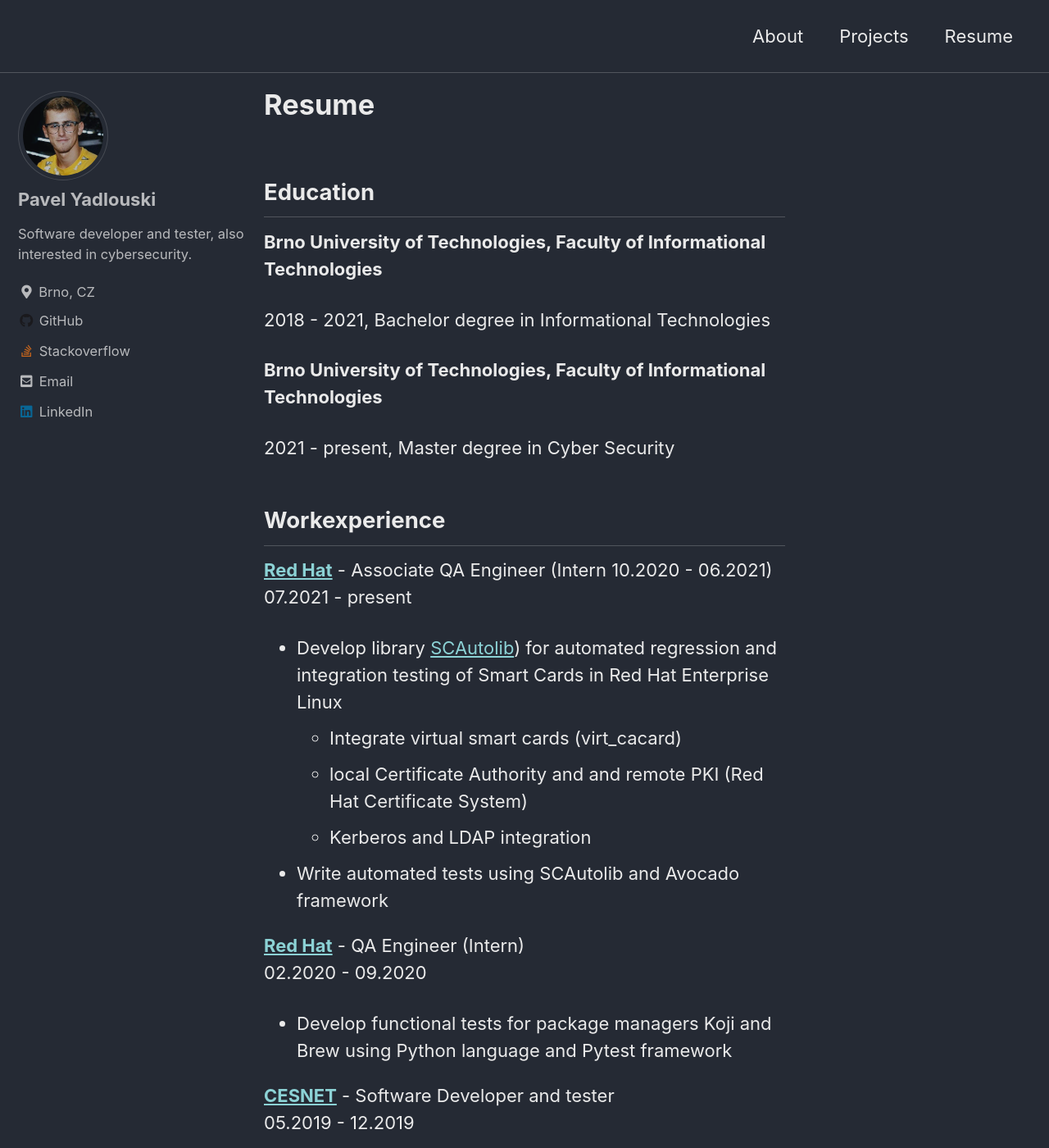
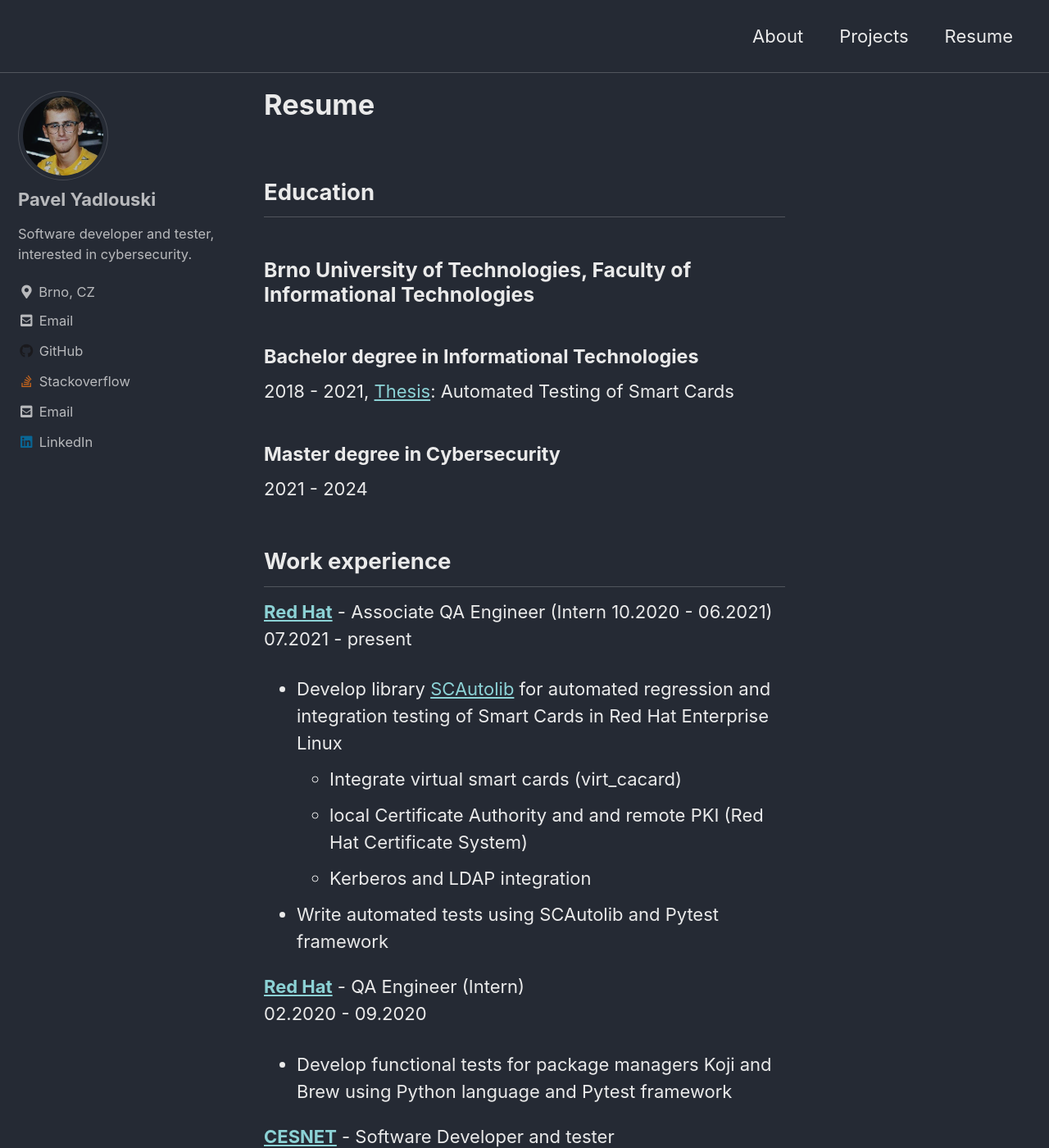
Before and after one commit to x00Pavel/x00Pavel.github.io, a Jekyll site: the page built from _pages/resume.md, in a window 1280 px wide and 1400 px high. Shown: the whole window at 82% size. Built offline with Jekyll 4.4.1, drawn with Linux system fonts in a browser that asks for light colours; cached includes are drawn as plain includes.

Commit message:
New updates from life

```diff
--- a/Gemfile
+++ b/Gemfile
@@ -1,3 +1,5 @@
 # gem "minimal-mistakes-jekyll"
 source "https://rubygems.org"
 gemspec
+
+gem "webrick", "~> 1.7"
--- a/_config.yml
+++ b/_config.yml
@@ -95,14 +95,14 @@
 author:
   name             : "Pavel Yadlouski"
   avatar           : "images/my_face.jpg" # path of avatar image, e.g. "/images/bio-photo.jpg"
-  bio              : "Software developer and tester, also interested in cybersecurity."
+  bio              : "Software developer and tester, interested in cybersecurity."
   location         : "Brno, CZ"
-  linkedin: "pavel-yadlouski-063121172"
+  linkedin         : "pavel-yadlouski-063121172"
   email            : "mailto:pavel.yadlouski@gmail.com"
   links:
     - label: "Email"
       icon: "fas fa-fw fa-envelope-square"
-      # url: "mailto:pavel.yadlouski@gmail.com"
+      url: "mailto:pavel.yadlouski@gmail.com"
     - label: "Website"
       icon: "fas fa-fw fa-link"
       # url: "https://your-website.com"
--- a/_pages/resume.md
+++ b/_pages/resume.md
@@ -5,33 +5,37 @@
 ---
 ## Education
 
-**Brno University of Technologies, Faculty of Informational Technologies**
+### **Brno University of Technologies, Faculty of Informational Technologies**
 
-2018 - 2021, Bachelor degree in Informational Technologies
+#### Bachelor degree in Informational Technologies
 
-**Brno University of Technologies, Faculty of Informational Technologies**
+2018 - 2021, [Thesis](https://www.fit.vut.cz/study/thesis/24161/.cs): Automated Testing of Smart Cards
 
-2021 - present, Master degree in Cyber Security
+#### Master degree in Cybersecurity
 
-## Workexperience
-**[Red Hat](https://www.redhat.com/)** - Associate QA Engineer (Intern 10.2020 - 06.2021)<br>
+2021 - 2024
+
+## Work experience
+
+**[Red Hat](https://www.redhat.com/)** - Associate QA Engineer (Intern 10.2020 - 06.2021)\
 07.2021 - present
 
++ Develop library [SCAutolib](https://github.com/x00Pavel/SCAutolib) for automated regression and integration testing of
+Smart Cards in Red Hat Enterprise Linux
+  + Integrate virtual smart cards (virt_cacard)
+  + local Certificate Authority and and remote PKI (Red Hat Certificate System)
+  + Kerberos and LDAP integration
++ Write automated tests using SCAutolib and Pytest framework
 
-+ Develop library [SCAutolib](https://github.com/x00Pavel/SCAutolib)) for automated regression and integration testing of
-Smart Cards in Red Hat Enterprise Linux
-    - Integrate virtual smart cards (virt_cacard)
-    - local Certificate Authority and and remote PKI (Red Hat Certificate System)
-    - Kerberos and LDAP integration
-+ Write automated tests using SCAutolib and Avocado framework
+**[Red Hat](https://www.redhat.com/)** - QA Engineer (Intern) \
+02.2020 - 09.2020
 
-**[Red Hat](https://www.redhat.com/)** - QA Engineer (Intern)<br>
-02.2020 - 09.2020
 + Develop functional tests for package managers Koji and Brew using Python
 language and Pytest framework
 
-**[CESNET](https://www.cesnet.cz/)** - Software Developer and tester<br>
+**[CESNET](https://www.cesnet.cz/)** - Software Developer and tester\
 05.2019 - 12.2019
+
 + Implement IPFIX converter for second generation of
 [IPFIX collector](https://github.com/CESNET/ipfixcol2) using C language and
 developing unit tests with Googletest framework
@@ -40,14 +44,15 @@
 [IPFIX collector](https://github.com/CESNET/ipfixcol2) in C language
 ([link](https://github.com/x00Pavel/libfds/tree/agregator/src/aggregator))
 
-
 ## Projects
 
 {% for item in site.data.projects %}
+
 + [{{ item.title }}]({{ item.url }}) {{ item.description }}
 {% endfor %}
 
 ## Hard skills
+
 + Python **4/5**
 + Git **4/5**
 + Linux **3/5**
@@ -58,13 +63,14 @@
 + Pytest,JUnit,GTest **2/5**
 + LaTeX **4/5**
 
+## Soft skills
 
-## Soft skills
 + Agile team player
 + Fast learning
 + Communicative
 
 ## Languages
+
 + Czech, **B2**
 + English, **B2**
 + Russian, **native speaker**
```
Also changed, not shown: _pages/404.md (+1 -1 lines), _pages/about.md (+7 -6 lines), _pages/projects.md (added, +40 -0 lines).
